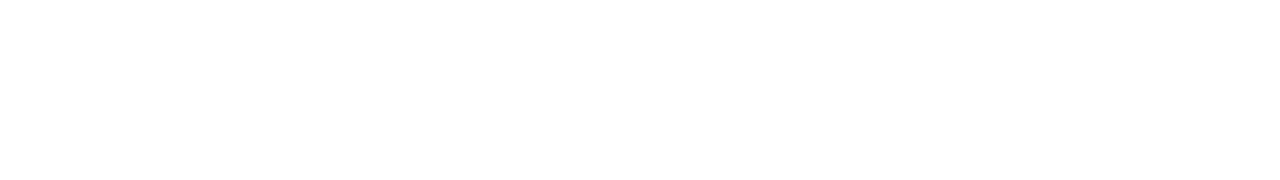
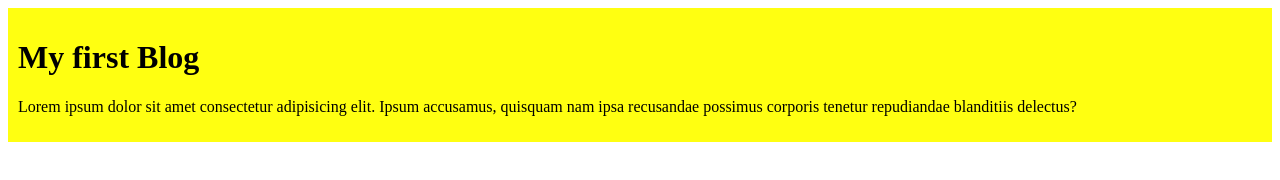
Before and after one commit to safikolislam/My-first-repo, a plain HTML site: page index.html in a window 1280 px wide. Drawn offline with Linux system fonts and the light colour scheme.

Commit message:
added the first blog

```diff
--- a/index.html
+++ b/index.html
@@ -1,11 +1,19 @@
 <!DOCTYPE html>
 <html lang="en">
-<head>
-    <meta charset="UTF-8">
-    <meta name="viewport" content="width=device-width, initial-scale=1.0">
+  <head>
+    <meta charset="UTF-8" />
+    <meta name="viewport" content="width=device-width, initial-scale=1.0" />
     <title>My-first-repo</title>
-</head>
-<body>
-
-</body>
+    <link rel="stylesheet" href="style.css">
+  </head>
+  <body>
+    <div>
+      <h1>My first Blog</h1>
+      <p>
+        Lorem ipsum dolor sit amet consectetur adipisicing elit. Ipsum
+        accusamus, quisquam nam ipsa recusandae possimus corporis tenetur
+        repudiandae blanditiis delectus?
+      </p>
+    </div>
+  </body>
 </html>
--- /dev/null
+++ b/style.css
@@ -0,0 +1,4 @@
+div{
+    background:#ff1;
+    padding:10px;
+}
```
